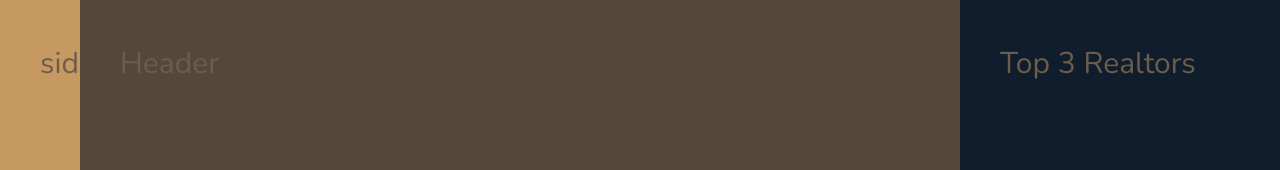
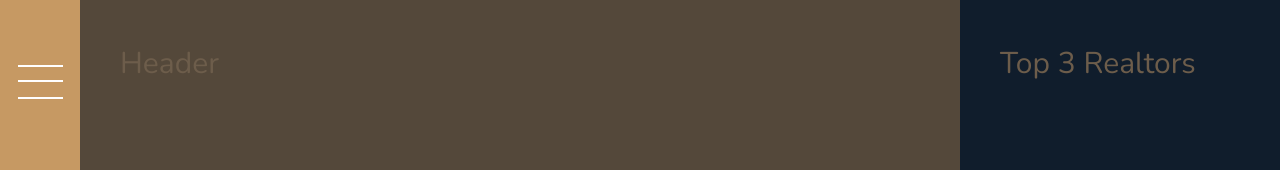
Before and after one commit to benicandra/nexter, a website: page index.html in a window 1280 px wide. Shown: the top 170 px of the page. Drawn offline with nearby package versions, Linux system fonts and the light colour scheme.

Commit message:
feat: building the sidebar

```diff
--- a/index.html
+++ b/index.html
@@ -15,7 +15,7 @@
     <title>nexter &mdash; your home, your freedom</title>
   </head>
   <body class="container">
-    <div class="sidebar">sidebar</div>
+    <div class="sidebar"><button class="nav-btn"></button></div>
 
     <header class="header">Header</header>
 
--- a/sass/_sidebar.scss
+++ b/sass/_sidebar.scss
@@ -4,4 +4,33 @@
   background-color: $color-primary;
   grid-column: sidebar-start / sidebar-end;
   grid-row: 1 / -1;
+
+  display: flex;
+  justify-content: center;
 }
+
+.nav-btn {
+  border: none;
+  border-radius: 0;
+
+  background-color: #fff;
+  height: 2px;
+  width: 4.5rem;
+  margin-top: 4rem;
+
+  &::before,
+  &::after {
+    background-color: #fff;
+    height: 2px;
+    width: 4.5rem;
+    content: '';
+    display: block;
+  }
+
+  &::before {
+    transform: translateY(-1.5rem);
+  }
+  &::after {
+    transform: translateY(1.5rem);
+  }
+}
```
Also changed, not shown: css/style.css, 1 other file.
